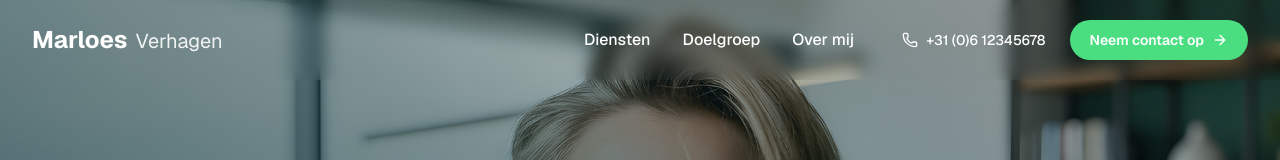
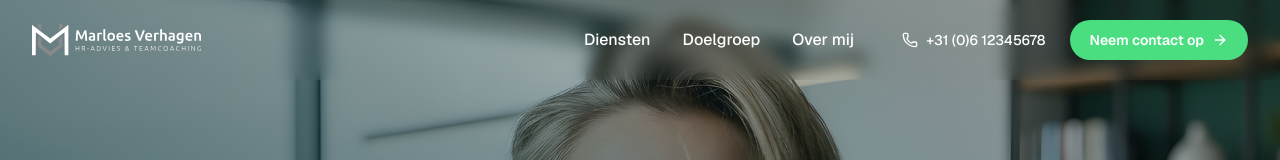
Before and after one commit to media2net-app/marloesverhagen, a Next.js app: page / in a window 1280 px wide. Shown: the top 160 px of the page. Built offline with nearby package versions, Linux system fonts and the light colour scheme.

Commit message:
Use SVG logo asset in navigation

```diff
--- a/app/components/Logo.tsx
+++ b/app/components/Logo.tsx
@@ -1,3 +1,4 @@
+import Image from 'next/image';
 import { motion } from 'framer-motion';
 
 interface LogoProps {
@@ -9,19 +10,19 @@ export default function Logo({ className = '', isDark = false }: LogoProps) {
   return (
     <motion.a
       href="/"
-      className={`flex items-center gap-2 ${className}`}
+      className={`flex items-center ${className}`}
       whileHover={{ scale: 1.05 }}
       transition={{ duration: 0.2 }}
+      aria-label="Marloes Verhagen"
     >
-      {/* Text only - Marloes Verhagen */}
-      <div className="flex items-baseline gap-2">
-        <span className={`text-xl md:text-2xl font-bold leading-tight transition-colors ${isDark ? 'text-[#042b2e]' : 'text-white'}`}>
-          Marloes
-        </span>
-        <span className={`text-lg md:text-xl font-normal leading-tight transition-colors ${isDark ? 'text-[#042b2e]/90' : 'text-white/90'}`}>
-          Verhagen
-        </span>
-      </div>
+      <Image
+        src="/logo.svg"
+        alt="Logo Marloes Verhagen"
+        width={160}
+        height={32}
+        priority
+        className={`h-8 w-auto transition-all ${isDark ? 'invert' : ''}`}
+      />
     </motion.a>
   );
 }
```
Also changed, not shown: public/logo.svg (added).
